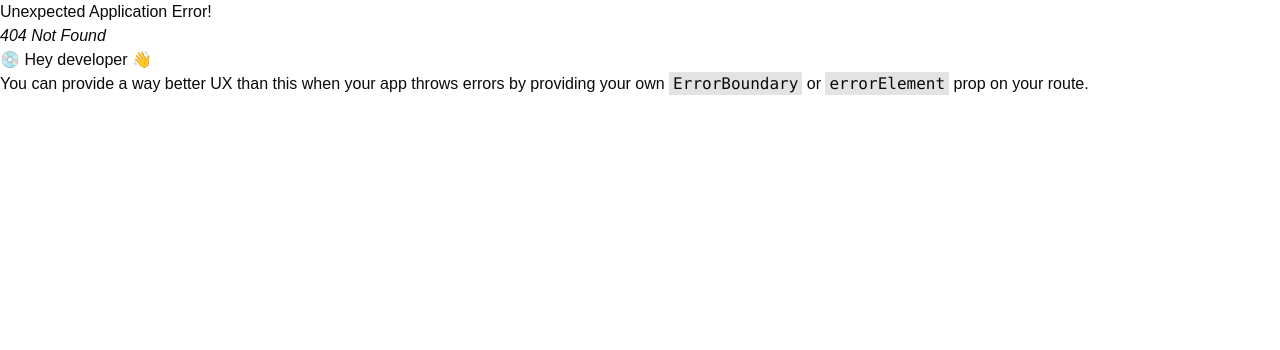
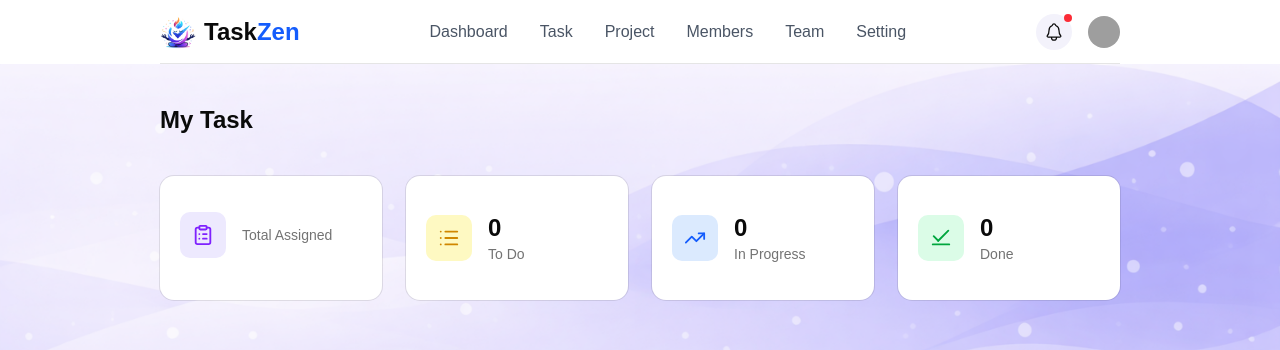
Before and after one commit to konlin008/Team-Task-Manager, a React (Vite) app in the folder client/: page /tasks in a window 1280 px wide. Before the commit this address had no page. Shown: the top 350 px of the page. Built offline with nearby package versions, Linux system fonts and the light colour scheme; no server answers; grey boxes are pictures that could not be loaded.

Commit message:
feat: redesign UI with top navbar, remove sidebar, improve dashboard layout and task cards

```diff
--- a/client/src/App.jsx
+++ b/client/src/App.jsx
@@ -15,7 +15,7 @@ function App() {
       children: [
         { path: '', element: <Dashboard /> },
         { path: '/project-details/:id', element: <ProjectDetails /> },
-        { path: '/my-task', element: <MyTaskPage /> }
+        { path: '/tasks', element: <MyTaskPage /> }
       ]
 
     },
--- a/client/src/components/shared/Navbar.jsx
+++ b/client/src/components/shared/Navbar.jsx
@@ -1,20 +1,42 @@
-import React from 'react'
-import { Avatar, AvatarFallback, AvatarImage } from '../ui/avatar'
-import { IoNotificationsOutline } from "react-icons/io5";
+import { IoNotificationsOutline } from "react-icons/io5"
+import { Avatar, AvatarFallback, AvatarImage } from "@/components/ui/avatar"
+import { Link } from "react-router-dom"
+import { House } from "lucide-react"
 
 const Navbar = () => {
   return (
-        <div className='w-full h-20 bg-white rounded-md flex justify-end items-center px-20'>
+    <div className="w-full h-full bg-white/80 backdrop-blur-md border-b flex items-center justify-between">
 
+      <div className="flex items-center gap-2 ">
+        <img src="/icon.png" alt="" className="w-9 h-9" />
+        <h1 className="font-semibold text-2xl">
+          Task<span className="text-blue-600">Zen</span>
+        </h1>
+      </div>
+      <div className="hidden md:flex items-center gap-8 text-md font-medium text-gray-600">
+        <Link to="/" className="hover:text-purple-600 transition flex gap-2 items-center">Dashboard</Link>
+        <Link to="/tasks" className="hover:text-purple-600 transition">Task</Link>
+        <Link to="/projects" className="hover:text-purple-600 transition">Project</Link>
+        <Link to="/members" className="hover:text-purple-600 transition">Members</Link>
+        <Link to="/team" className="hover:text-purple-600 transition">Team</Link>
+        <Link to="/settings" className="hover:text-purple-600 transition">Setting</Link>
+      </div>
 
-            <div className='flex items-center gap-3'>
-                <div className='bg-[#F3F2FB] p-1 rounded-full'>
-                    <IoNotificationsOutline size={30} />
+      <div className="flex items-center gap-4">
+
+        <div className="relative cursor-pointer">
+          <div className="bg-[#F3F2FB] p-2 rounded-full hover:bg-purple-100 transition">
+            <IoNotificationsOutline size={20} />
           </div>
-                <Avatar>
+
+          <span className="absolute top-0 right-0 w-2 h-2 bg-red-500 rounded-full"></span>
+        </div>
+
+        <Avatar className="cursor-pointer">
           <AvatarImage src="https://github.com/shadcn.png" />
           <AvatarFallback>CN</AvatarFallback>
         </Avatar>
+
       </div>
     </div>
   )
--- a/client/src/components/shared/SideBar.jsx
+++ /dev/null
@@ -1,52 +0,0 @@
-import React from 'react'
-import { IoHomeSharp } from "react-icons/io5";
-import { MdTaskAlt } from "react-icons/md";
-import { RiTeamFill } from "react-icons/ri";
-import { FaCalendar } from "react-icons/fa6";
-import { IoMdSettings } from "react-icons/io";
-
-const menu = [
-    { name: "Dashboard", icon: IoHomeSharp, active: true },
-    { name: "Task", icon: MdTaskAlt },
-    { name: "project", icon: MdTaskAlt },
-    { name: "Members", icon: RiTeamFill },
-    { name: "Team", icon: RiTeamFill },
-    { name: "Calendar", icon: FaCalendar },
-    { name: "Setting", icon: IoMdSettings },
-];
-
-const SideBar = () => {
-    return (
-        <div className="w-64 h-screen px-4 py-6 bg-linear-to-b from-neutral-50 to-violet-300 border-r border-white/30 flex flex-col">
-
-            <div className="flex items-center gap-2 px-3 mb-10">
-                <img src="/icon.png" alt="" className="w-9 h-9" />
-                <h1 className="font-semibold text-2xl">
-                    Task<span className="text-blue-600">Zen</span>
-                </h1>
-            </div>
-
-            <div className="flex flex-col gap-2">
-                {menu.map((item, index) => {
-                    const Icon = item.icon;
-                    return (
-                        <div
-                            key={index}
-                            className={`flex items-center gap-3 px-3 py-2 rounded-xl cursor-pointer transition-all
-                ${item.active
-                                    ? "bg-white/80 shadow text-black"
-                                    : "text-gray-500 hover:bg-white/50 hover:text-black"
-                                }`}
-                        >
-                            <Icon size={20} />
-                            <p className="text-sm font-medium">{item.name}</p>
-                        </div>
-                    );
-                })}
-            </div>
-
-        </div>
-    );
-};
-
-export default SideBar;
--- a/client/src/layout/MainLayout.jsx
+++ b/client/src/layout/MainLayout.jsx
@@ -1,14 +1,13 @@
 import Navbar from '@/components/shared/Navbar'
-import SideBar from '@/components/shared/SideBar'
 import React from 'react'
 import { Outlet } from 'react-router-dom'
-
 const MainLayout = () => {
     return (
-        <div className='flex max-h-screen overflow-hidden'>
-            <SideBar />
-            <div className="flex flex-col flex-1">
+        <div className="flex h-screen flex-col">
+            <div className="sticky top-0 z-50 h-[8%] px-40">
                 <Navbar />
+            </div>
+            <div className='flex-1 overflow-auto py-10 px-40 bg-[url(/bg.png)] bg-cover'>
                 <Outlet />
             </div>
         </div>
--- a/client/src/pages/MyTaskPage.jsx
+++ b/client/src/pages/MyTaskPage.jsx
@@ -21,55 +21,56 @@ const MyTaskPage = () => {
     const doneTasksSize =
         data?.tasks?.filter(task => task.status === 'done').length || 0;
     return (
-        <div className='w-full min-h-[calc(100vh-80px)] bg-[#F3F2FB] px-20 py-10 bg-[url(/bg.png)] bg-cover flex flex-col gap-10'>
+        <div className='w-full h-full flex flex-col gap-10'>
             <h1 className='font-semibold text-2xl'>My Task</h1>
-            <div className="grid grid-cols-2 md:grid-cols-5 gap-4">
-                <Card>
-                    <CardContent className="flex items-center gap-3">
-                        <div className='bg-violet-300 rounded-sm py-2 px-2'>
-                            <ClipboardList color='#8826d9' />
+            <div className="grid grid-cols-1 sm:grid-cols-2 lg:grid-cols-4 gap-6">
+
+                <Card className="hover:shadow-md transition">
+                    <CardContent className="flex items-center gap-4 p-5">
+                        <div className="bg-violet-100 p-3 rounded-lg">
+                            <ClipboardList className="text-violet-600" size={22} />
                         </div>
-                        <div className='mt-5'>
+                        <div>
                             <p className="text-2xl font-bold">{data?.tasks?.length}</p>
                             <p className="text-sm text-muted-foreground">Total Assigned</p>
                         </div>
                     </CardContent>
                 </Card>
-                <Card>
-                    <CardContent className="flex items-center gap-3">
-                        <div className='bg-yellow-300 rounded-sm py-2 px-2'>
-                            <List color="#e0991f" />
+                <Card className="hover:shadow-md transition">
+                    <CardContent className="flex items-center gap-4 p-5">
+                        <div className="bg-yellow-100 p-3 rounded-lg">
+                            <List className="text-yellow-600" size={22} />
                         </div>
-                        <div className='mt-5'>
+                        <div>
                             <p className="text-2xl font-bold">{todoTasksSize}</p>
                             <p className="text-sm text-muted-foreground">To Do</p>
                         </div>
                     </CardContent>
                 </Card>
-                <Card>
-                    <CardContent className="flex items-center gap-3">
-                        <div className='bg-blue-400 rounded-sm py-2 px-2'>
-                            <TrendingUp color="#284af0" />
+                <Card className="hover:shadow-md transition">
+                    <CardContent className="flex items-center gap-4 p-5">
+                        <div className="bg-blue-100 p-3 rounded-lg">
+                            <TrendingUp className="text-blue-600" size={22} />
                         </div>
-                        <div className='mt-5'>
+                        <div>
                             <p className="text-2xl font-bold">{inProgressTasksSize}</p>
                             <p className="text-sm text-muted-foreground">In Progress</p>
                         </div>
                     </CardContent>
                 </Card>
-                <Card>
-                    <CardContent className="flex items-center gap-3">
-                        <div className='bg-green-400 rounded-sm py-2 px-2'>
-                            <CheckLine color="#0f8a11" />
+                <Card className="hover:shadow-md transition">
+                    <CardContent className="flex items-center gap-4 p-5">
+                        <div className="bg-green-100 p-3 rounded-lg">
+                            <CheckLine className="text-green-600" size={22} />
                         </div>
-                        <div className='mt-5'>
+                        <div>
                             <p className="text-2xl font-bold">{doneTasksSize}</p>
                             <p className="text-sm text-muted-foreground">Done</p>
                         </div>
                     </CardContent>
                 </Card>
+
             </div>
-
             <Table >
                 <TableCaption>A list of your recent invoices.</TableCaption>
                 <TableHeader >
@@ -107,8 +108,7 @@ const MyTaskPage = () => {
                                             :
                                             task?.status === 'inProgress' ? <Badge className="  text-violet-700 bg-violet-400" >• In Progress</Badge>
                                                 :
-                                                <Badge
-                                                    className="  bg-yellow-200 text-yellow-700">• Todo</Badge>
+                                                <Badge className=" bg-yellow-200 text-yellow-700">• Todo</Badge>
                                     }
                                 </TableCell>
                             </TableRow>
--- a/client/src/pages/dashboard/Dashboard.jsx
+++ b/client/src/pages/dashboard/Dashboard.jsx
@@ -13,7 +13,7 @@ const Dashboard = () => {
 
 
     return (
-        <div className='w-full min-h-[calc(100vh-80px)] bg-[#F3F2FB] px-20 py-10 bg-[url(/bg.png)] bg-cover flex flex-col gap-10 '>
+        <div className='w-full h-full flex flex-col gap-10'>
             <div>
                 <h1 className='text-3xl font-semibold'>Hello Aman</h1>
                 <p>Organize, track, and conquer your team’s work — all in one place.</p>
--- a/client/src/pages/project/ProjectDetails.jsx
+++ b/client/src/pages/project/ProjectDetails.jsx
@@ -23,7 +23,7 @@ const ProjectDetails = () => {
         if (tasksIsError) console.log(tasksError?.response?.data?.message);
     }, [tasks, tasksSucess, tasksIsError, tasksError,])
     return (
-        <div className='w-full min-h-[calc(100vh-80px)] bg-[#F3F2FB] px-20 py-10 bg-[url(/bg.png)] bg-cover flex flex-col gap-10 '>
+        <div className='w-full h-full flex flex-col gap-10'>
             <div className='flex flex-col gap-2'>
                 <h1 className='font-semibold text-2xl'>{ProjectDetails?.project?.title}</h1>
                 <p className='text-md text-gray-600'>{ProjectDetails?.project?.description}</p>
```
Lines whose indentation alone changed are shown as unchanged.
